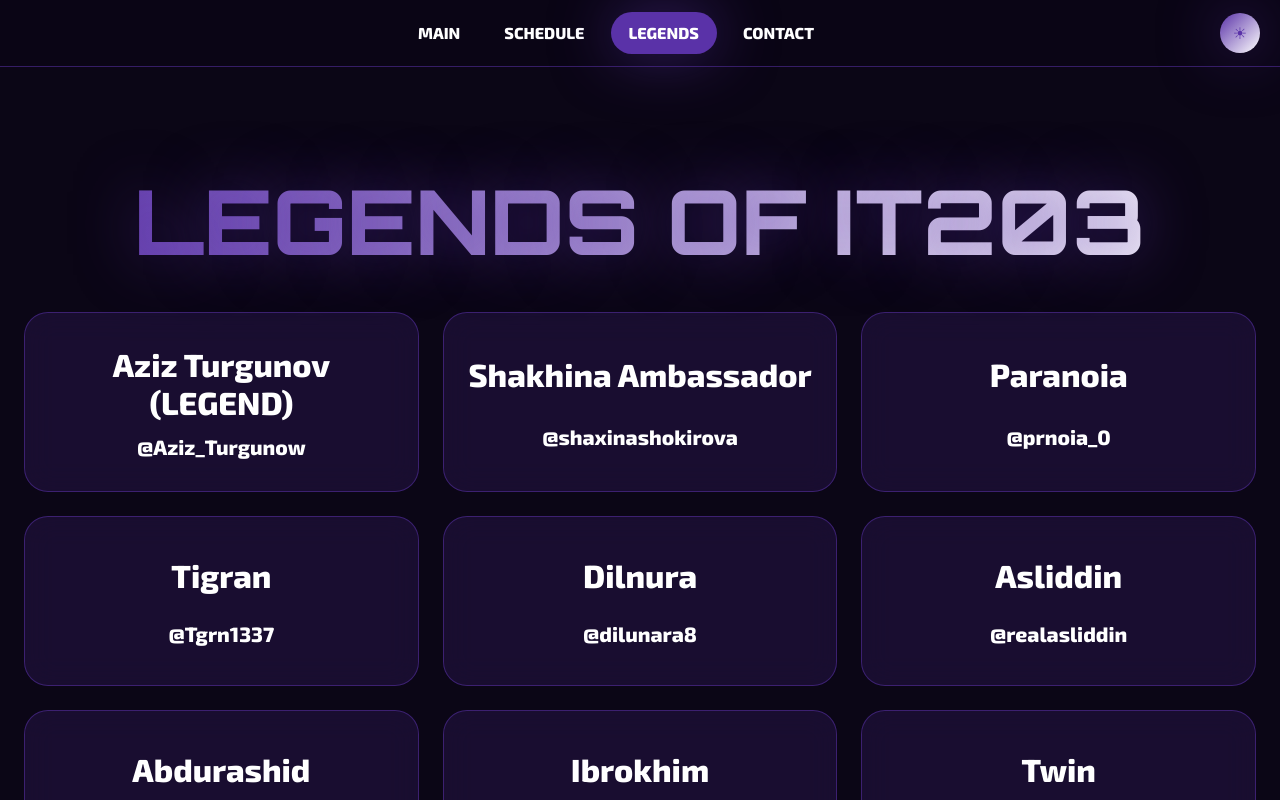
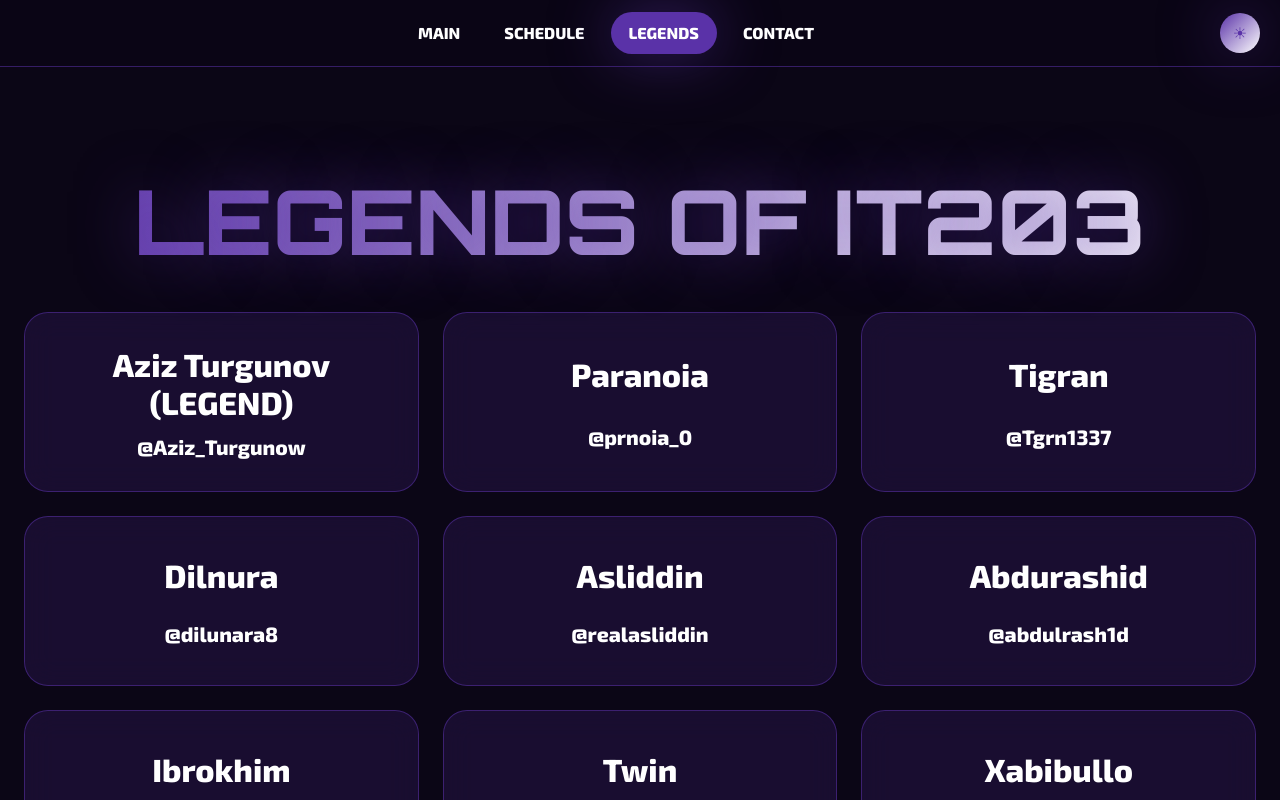
Before and after one commit to ParvizDeveloper/university-next.js-schedule, a Next.js app: page /legends in a window 1280 px wide. Shown: the top 800 px of the page. Built offline with nearby package versions, Linux system fonts and the light colour scheme.

Commit message:
Fix bugs

```diff
--- a/app/legends/page.js
+++ b/app/legends/page.js
@@ -1,7 +1,6 @@
 export default function LegendsPage() {
   const legends = [
     { name: 'Aziz Turgunov (LEGEND)', link: 'https://t.me/Aziz_Turgunow', tag: '@Aziz_Turgunow' },
-    { name: 'Shakhina Ambassador', link: 'https://t.me/shaxinashokirova', tag: '@shaxinashokirova' },
     { name: 'Paranoia', link: 'https://t.me/prnoia_0', tag: '@prnoia_0' },
     { name: 'Tigran', link: 'https://t.me/Tgrn1337', tag: '@Tgrn1337' },
     { name: 'Dilnura', link: 'https://t.me/dilunara8', tag: '@dilunara8' },
```
